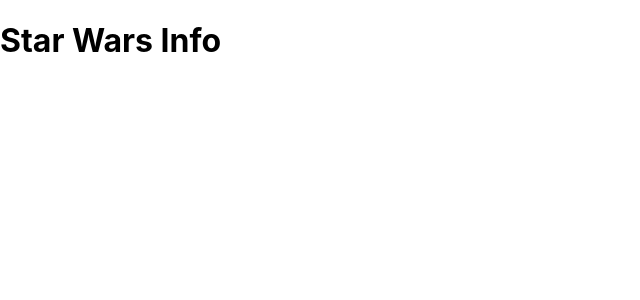
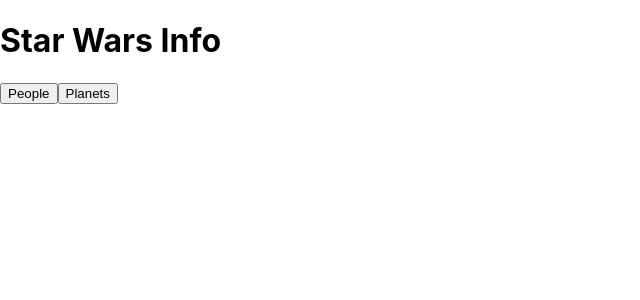
Before and after one commit to jonmah/swapi, a React (Create React App) app: page / in a window 1280 px wide. Shown: the top 300 px of the page, without its empty margins (0-640 px from the left). Built offline with nearby package versions, Linux system fonts and the light colour scheme.

Commit message:
Renamed Planets correctly

```diff
--- a/src/App.js
+++ b/src/App.js
@@ -1,7 +1,11 @@
+import { NavBar } from "./components";
+
 function App() {
   return (
     <div className="App">
       <h1>Star Wars Info</h1>
+      <NavBar />
+      <div className="content"></div>
     </div>
   );
 }
--- a/src/components/NavBar/NavBar.js
+++ b/src/components/NavBar/NavBar.js
@@ -1,3 +1,8 @@
-const NavBar = () => <nav>nav</nav>;
+const NavBar = () => (
+  <nav>
+    <button>People</button>
+    <button>Planets</button>
+  </nav>
+);
 
 export default NavBar;
```
Also changed, not shown: src/components/Planets/Planets.js (renamed from src/components/Planets/Planet.js).
